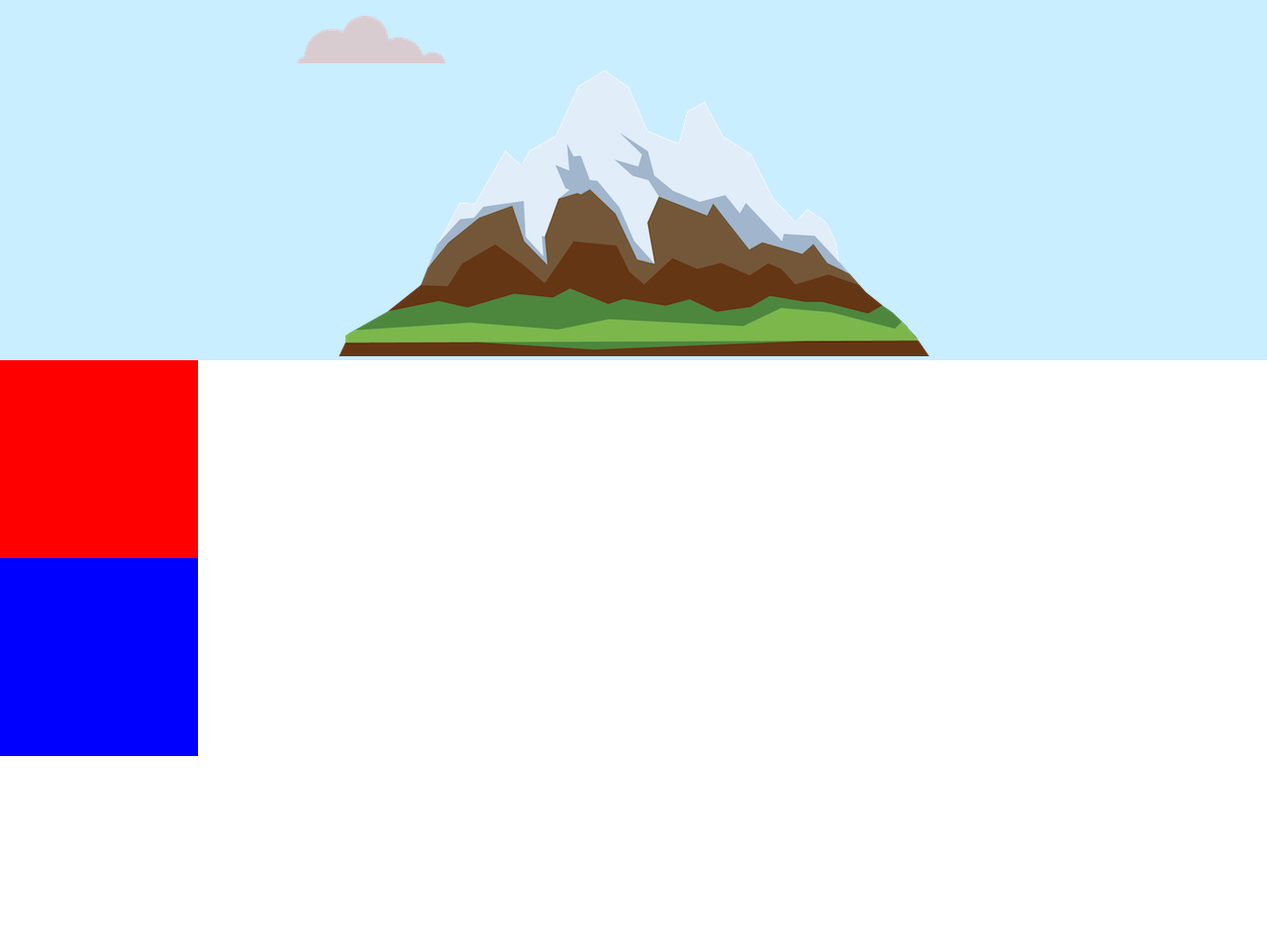
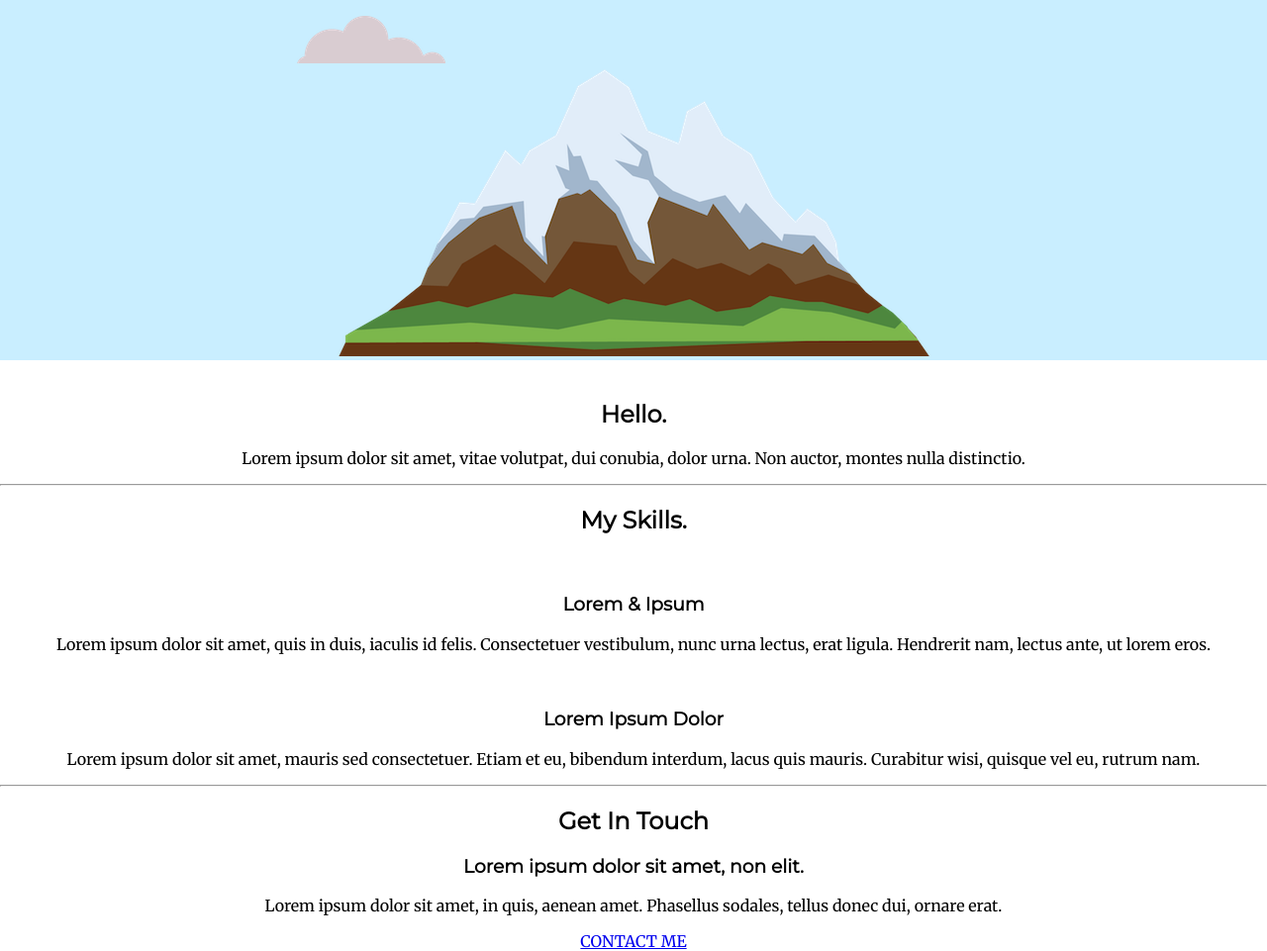
Before and after one commit to zruiz91/CSSMySite, a plain HTML site: page index.html in a window 1280 px wide. Shown: the part 201-1162 px from the top of the page at 99% size. Before the commit the page ends 965 px from the top, so only its background shows below. Drawn offline with Linux system fonts and the light colour scheme.

Commit message:
added content to the rest of the page with lorem ipsum

```diff
--- a/css/style.css
+++ b/css/style.css
@@ -19,25 +19,25 @@ h3 {
 }
 
 
-#first_div {
+#top-container {
     background-color: #C9EEFF;
     position: relative;
     padding-top: 100px;
 
 }
 
-#second_div {
+/* #middle-container {
     background-color: red;
     height: 200px;
     width: 200px;
 }
 
-#third_div {
+#bottom-container {
     background-color: blue;
     height: 200px;
     width: 200px;
 
-}
+} */
 
 #top_cloud {
     position: absolute;
--- a/index.html
+++ b/index.html
@@ -15,7 +15,7 @@
 </head>
 
 <body>
-    <div id="first_div">
+    <div id="top-container">
         <img src="images/cloud.png" alt="cloud" id="top_cloud" />
         <h1>I'm Zach</h1>
         <p>a Software Engineer</p>
@@ -23,12 +23,36 @@
         <img src="images/mountain.png" alt="mountain" id="mountain" />
     </div>
 
-    <div id="second_div">
-
-    </div>
-
-    <div id="third_div">
-
+    <div class="middle-container">
+        <div class="profile">
+            <img src="" alt="">
+            <h2>Hello.</h2>
+            <p>Lorem ipsum dolor sit amet, vitae volutpat, dui conubia, dolor urna. Non auctor, montes nulla distinctio.
+            </p>
+        </div>
+        <hr>
+        <div class="skills">
+            <h2>My Skills.</h2>
+            <div class="skill-row">
+                <img class="" src="" alt="">
+                <h3>Lorem & Ipsum</h3>
+                <p>Lorem ipsum dolor sit amet, quis in duis, iaculis id felis. Consectetuer vestibulum, nunc urna
+                    lectus, erat ligula. Hendrerit nam, lectus ante, ut lorem eros.</p>
+            </div>
+            <div class="skill-row">
+                <img class="" src="" alt="">
+                <h3>Lorem Ipsum Dolor</h3>
+                <p>Lorem ipsum dolor sit amet, mauris sed consectetuer. Etiam et eu, bibendum interdum, lacus quis
+                    mauris. Curabitur wisi, quisque vel eu, rutrum nam.</p>
+            </div>
+        </div>
+        <hr>
+        <div class="contact-me">
+            <h2>Get In Touch</h2>
+            <h3>Lorem ipsum dolor sit amet, non elit.</h3>
+            <p>Lorem ipsum dolor sit amet, in quis, aenean amet. Phasellus sodales, tellus donec dui, ornare erat.</p>
+            <a class="btn" href="mailto:name@email.com">CONTACT ME</a>
+        </div>
     </div>
 
 </body>
```
